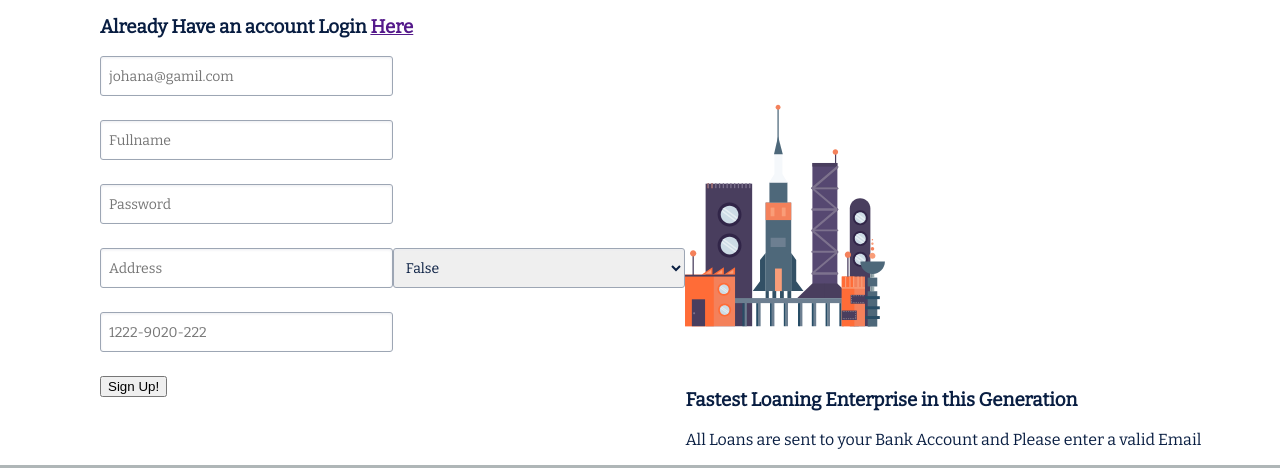
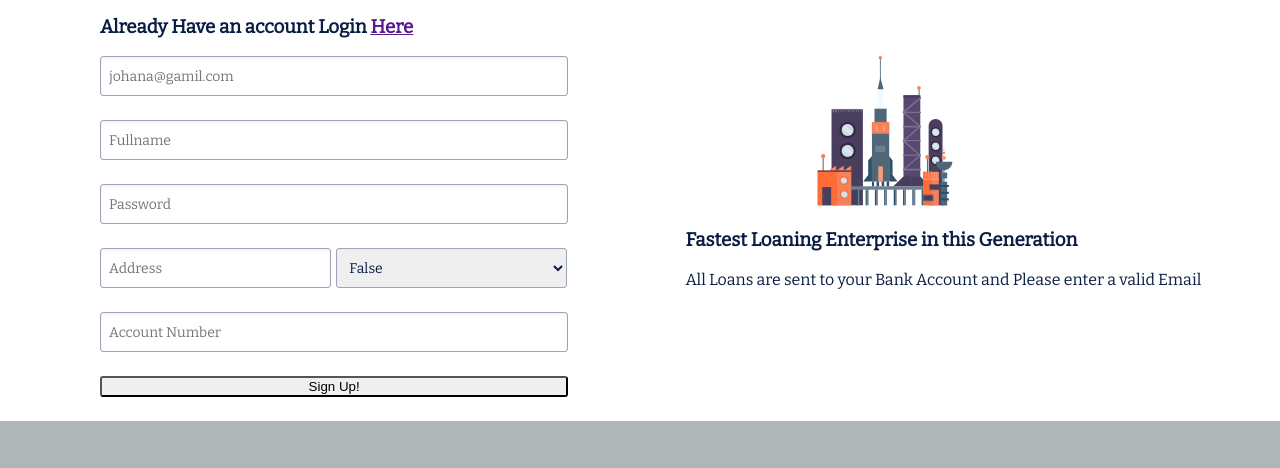
Before and after one commit to kodek-sleuth/Quick-credit, a plain HTML site: page UI/signup.html in a window 1280 px wide. Shown: the part 114-582 px from the top of the page. Drawn offline with nearby package versions, Linux system fonts and the light colour scheme; a web font is replaced by a local one.

Commit message:
Creating Signup/Login Pages(Validation)

```diff
--- a/UI/css/forms.css
+++ b/UI/css/forms.css
@@ -38,14 +38,14 @@ body
 
 .image_settings
 {
-    margin-top: 10px;
+    margin-top: 0px;
 }
 
 .image_form
 {
     margin-top: 0;
-    height: 300px;
-    width: 200px;
+    height: 150px;
+    width: 400px;
 }
 
 #float
@@ -121,8 +121,29 @@ footer
     outline-color: #091E42;
     padding: 0 8px;
     height: 40px;
-    width: 50%;
     max-width: 100%;
     font-family: 'Bitter', serif;
 
 }
+
+.long
+{
+    width: 80%;
+}
+
+.short
+{
+    width: 39.5%;
+}
+
+#address
+{
+    margin-right: 5px;
+}
+
+.btn_submit
+{
+    border-radius: 3px;
+    margin-bottom: 24px;
+    width: 80%;
+}
--- a/UI/signup.html
+++ b/UI/signup.html
@@ -25,18 +25,18 @@
         <div class="all_form_control">
             <div class="forms">
                 <form method="POST" id="signup_form">
-                    <input id="email" class="formcontrol" placeholder="johana@gamil.com" type="email">
-                    <input id="fullname" class="formcontrol" placeholder="Fullname" type="text">
-                    <input id="password" class="formcontrol" type="password" placeholder="Password">
+                    <input id="email" class="formcontrol long" placeholder="johana@gamil.com" type="email">
+                    <input id="fullname" class="formcontrol long" placeholder="Fullname" type="text">
+                    <input id="password" class="formcontrol long" type="password" placeholder="Password">
                     <div id="float">
-                        <input id="address" class="formcontrol" type="text" placeholder="Address">
-                        <select name="dropdown" class="formcontrol">
+                        <input id="address" class="formcontrol short" type="text" placeholder="Address">
+                        <select name="dropdown" class="formcontrol short">
                             <option value="False" selected>False</option>
                             <option value="True">True</option>
                         </select>
                     </div>
 
-                    <input id="account" class="formcontrol" type="text" placeholder="1222-9020-222"><br>
+                    <input id="account" class="formcontrol long" type="text" placeholder="Account Number"><br>
                     <input class="btn_submit" value="Sign Up!" type="button">
                 </form>
             </div>
```
